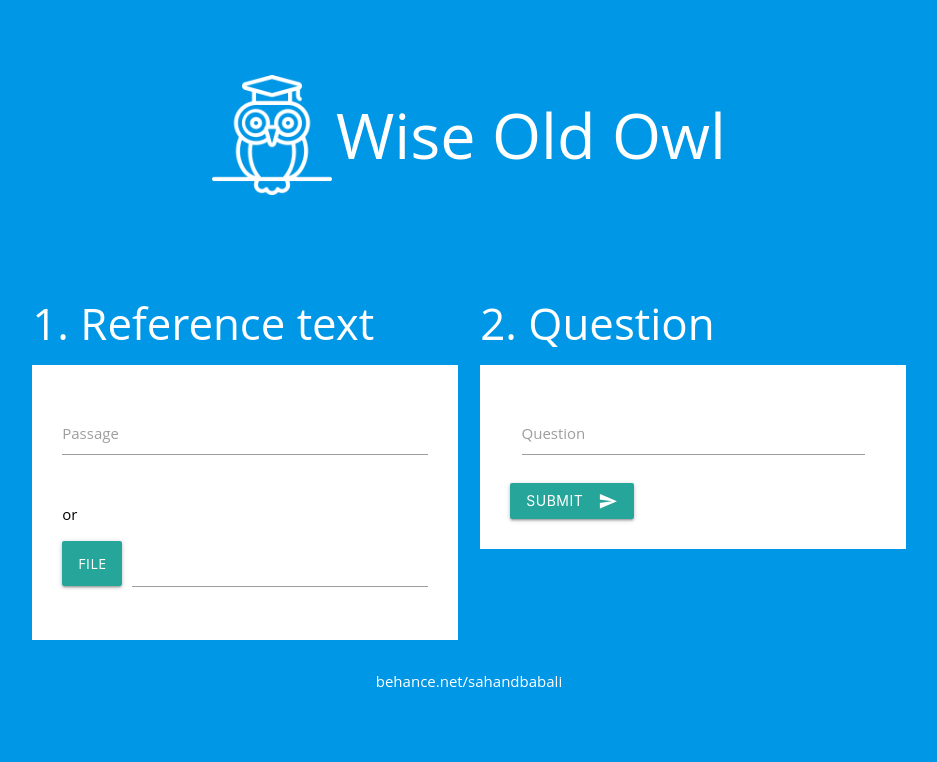
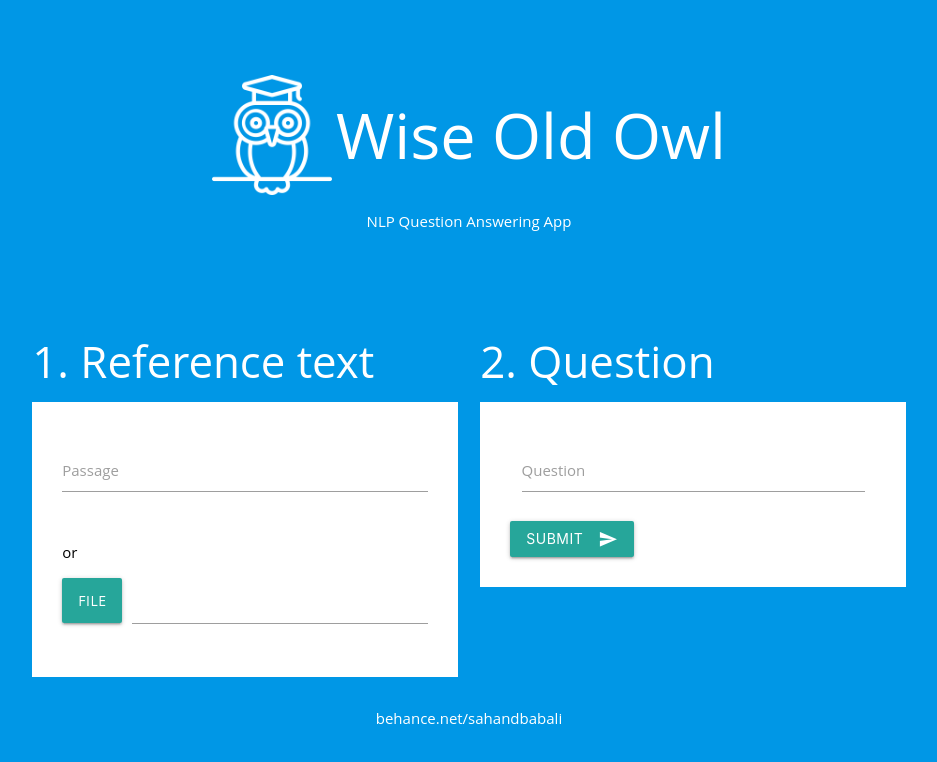
Before and after one commit to sahandbabali/wise-old-owl, a plain HTML site: page index.html in a window 1280 px wide. Shown: the whole page, without its empty margins (171-1108 px from the left). Drawn offline with nearby package versions, Linux system fonts and the light colour scheme.

Commit message:
minor changes

```diff
--- a/index.html
+++ b/index.html
@@ -25,6 +25,7 @@
       <div id="header">
         <img id="owl1" src="owl.png" alt="owlicon" />
         <h1>Wise Old Owl</h1>
+        <p>NLP Question Answering App</p>
       </div>
 
       <div class="row">
```
